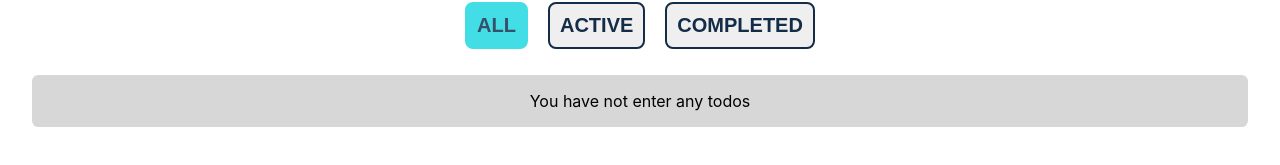
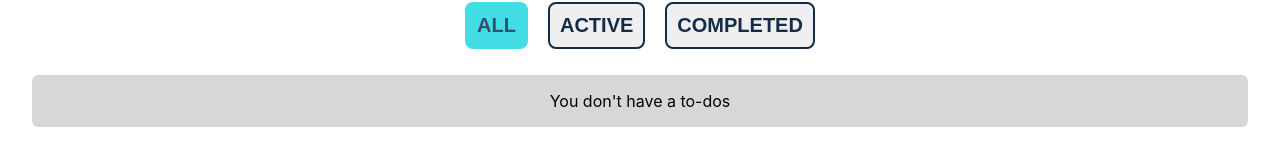
Before and after one commit to M-Hafez22/To-Do-App, a React (Create React App) app: page / in a window 1280 px wide. Shown: the part 277-442 px from the top of the page. Built offline with nearby package versions, Linux system fonts and the light colour scheme.

Commit message:
Change messages text

```diff
--- a/src/components/TodosList.js
+++ b/src/components/TodosList.js
@@ -20,7 +20,7 @@ export default function TodosList(){
   todos.length > 0
     ? dispatch(updateMessage(`${filter}_MESSAGE`))
     : dispatch(updateMessage('SHOW_ZERO_TODOS_MESSAGE'))
-  console.log("todoList");
+
   const todosList = visiableItems.map(todo => (
     <TodoItem
       key={todo.id}
--- a/src/reducers/messageReducer.js
+++ b/src/reducers/messageReducer.js
@@ -1,13 +1,13 @@
-const messageReducer = (state = 'You have not enter any todos', action) => {
+const messageReducer = (state = "You don't have a to-dos", action) => {
 	switch (action.type) {
 		case 'SHOW_ZERO_TODOS_MESSAGE' :
-			return state = "You have not enter any todos"
+			return state = "You don't have a to-dos"
 		case 'SHOW_ALL_TODOS_MESSAGE':
 			return state = "You're all done";
 		case 'SHOW_COMPLETED_TODOS_MESSAGE':
 			return state = "You have tasks to do";
 		case 'SHOW_ACTIVE_TODOS_MESSAGE':
-			return state = "You complete all tasks";
+			return state = "congratulations You have completed all tasks";
 		default:
 			return state;
 	}
```
